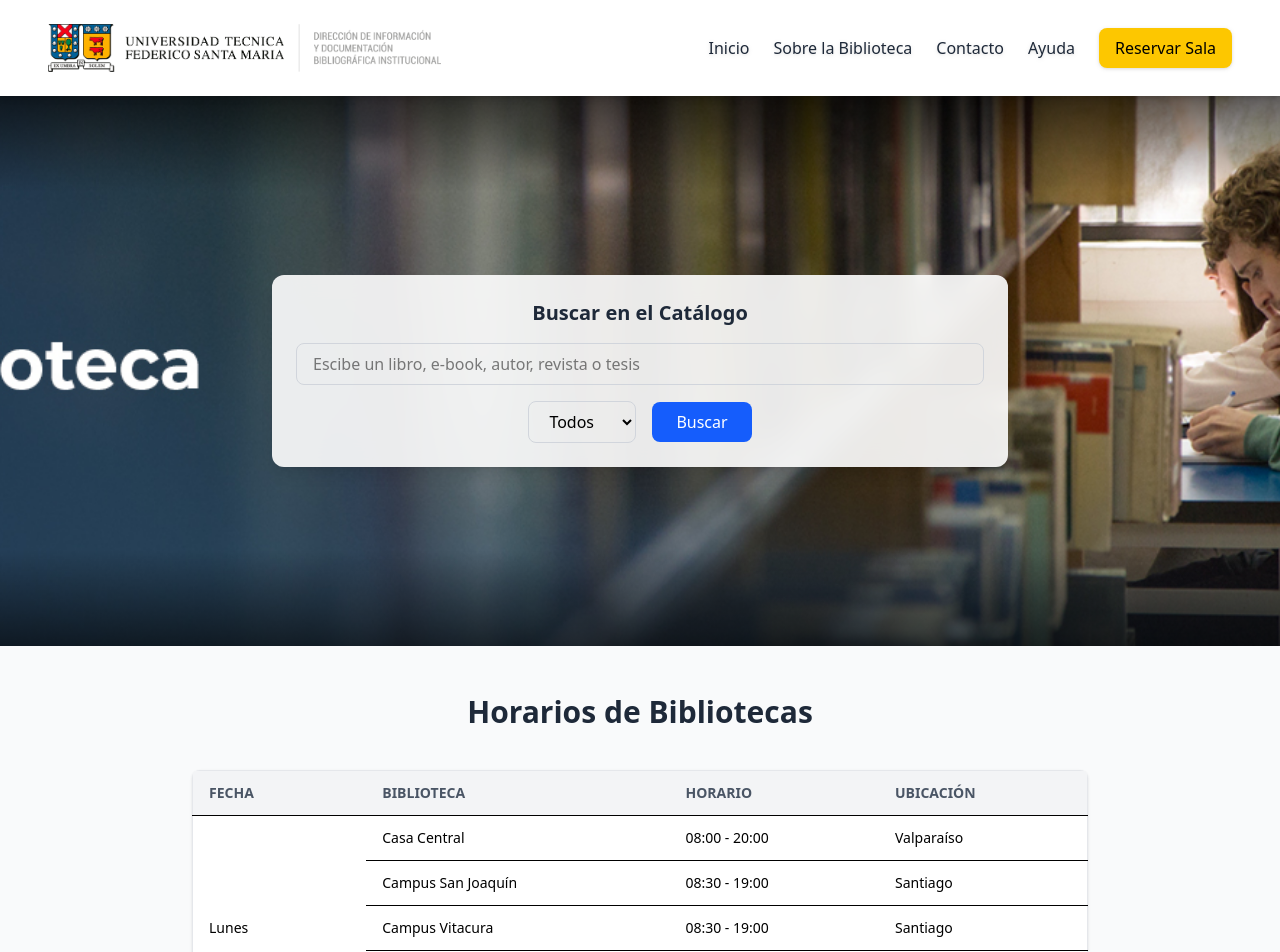
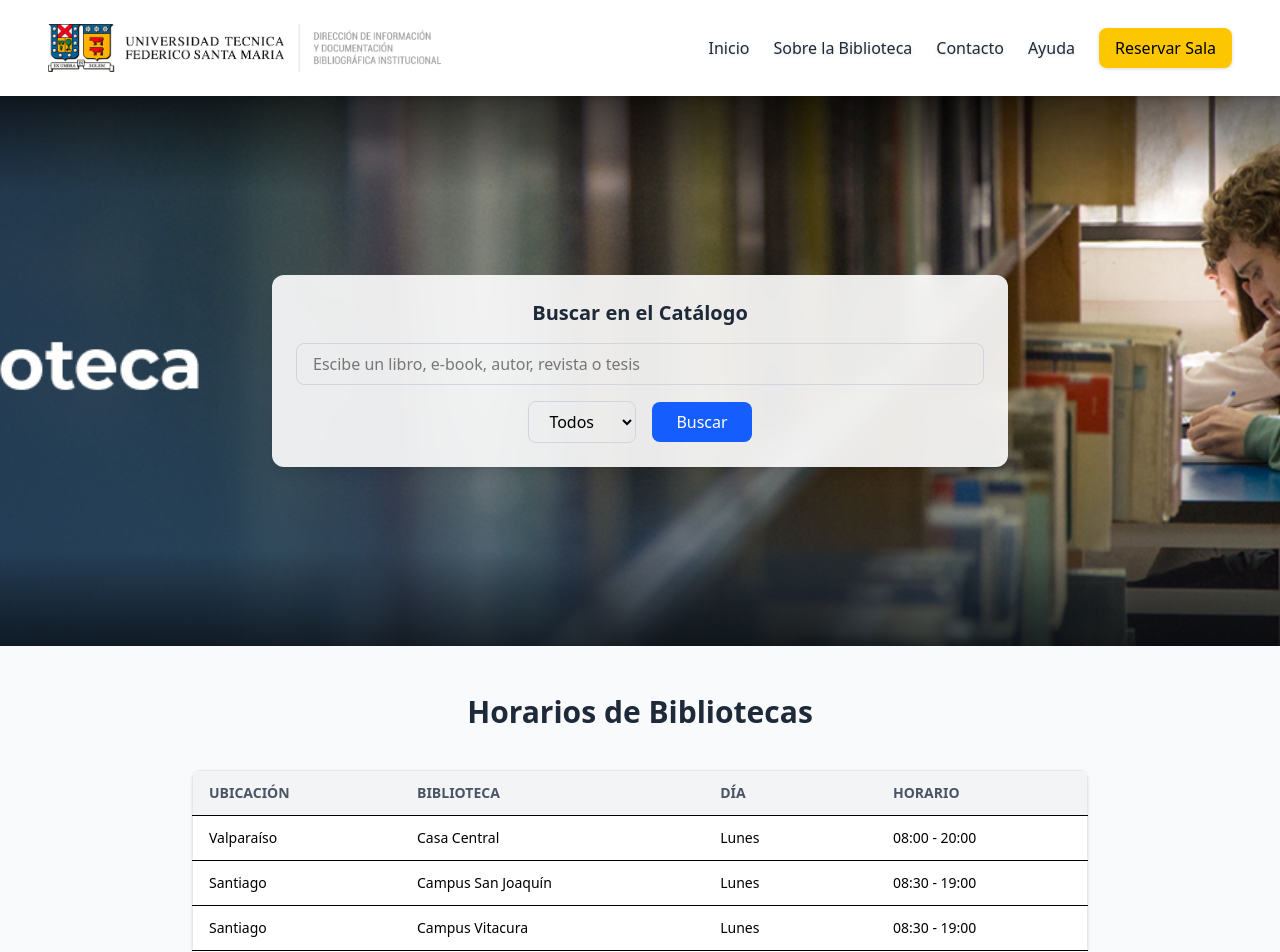
Before and after one commit to LucasApaCode/proyecto-diu-usm, a React (Vite) app: page / in a window 1280 px wide. Shown: the top 952 px of the page. Built offline with nearby package versions, Linux system fonts and the light colour scheme.

Commit message:
Update HorariosBiblioteca.jsx

```diff
--- a/src/components/HorariosBiblioteca.jsx
+++ b/src/components/HorariosBiblioteca.jsx
@@ -80,24 +80,20 @@
                     <table className='min-w-full text-sm text-left border border-gray-200'>
                         <thead className='bg-gray-100 text-gray-600 uppercase'>
                             <tr>
-                                <th className='px-4 py-3'>Fecha</th>
+                                <th className='px-4 py-3'>Ubicación</th>
                                 <th className='px-4 py-3'>Biblioteca</th>
+                                <th className='px-4 py-3'>Día</th>
                                 <th className='px-4 py-3'>Horario</th>
-                                <th className='px-4 py-3'>Ubicación</th>
                             </tr>
                         </thead>
                         <tbody className="bg-white">
                             {datosBiblioteca.map((dia, index)=>
                                 dia.libraries.map((lib, idx) => (
-                                    <tr key={'${index}-${idx}'} className='border-t'>
-                                        {idx === 0 && (
-                                            <td className="px-4 py-3 font-medium" rowSpan={dia.libraries.length}>
-                                                {dia.date}
-                                            </td>
-                                        )}
+                                    <tr key={`${index}-${idx}`} className='border-t'>
+                                        <td className='px-4 py-3'>{lib.location}</td>
                                         <td className='px-4 py-3'>{lib.name}</td>
+                                        <td className='px-4 py-3'>{dia.date}</td>
                                         <td className='px-4 py-3'>{lib.hours}</td>
-                                        <td className='px-4 py-3'>{lib.location}</td>
                                     </tr>
                                 ))
                             )}
```
